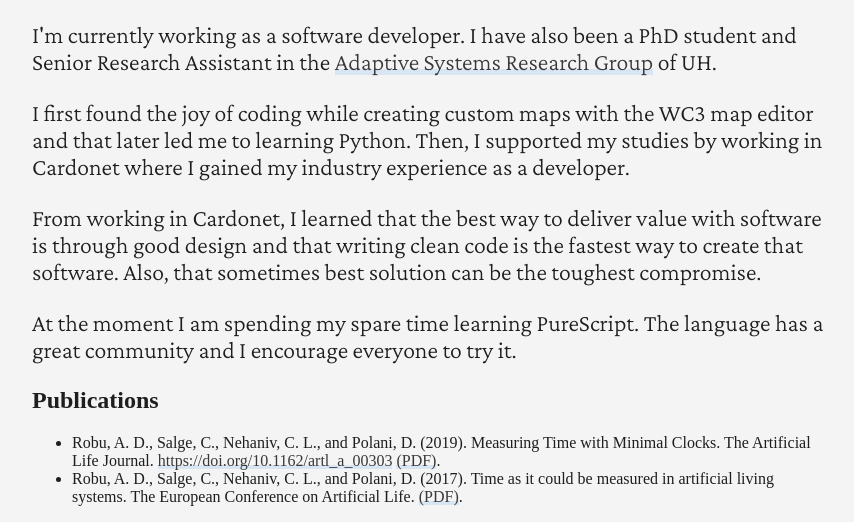
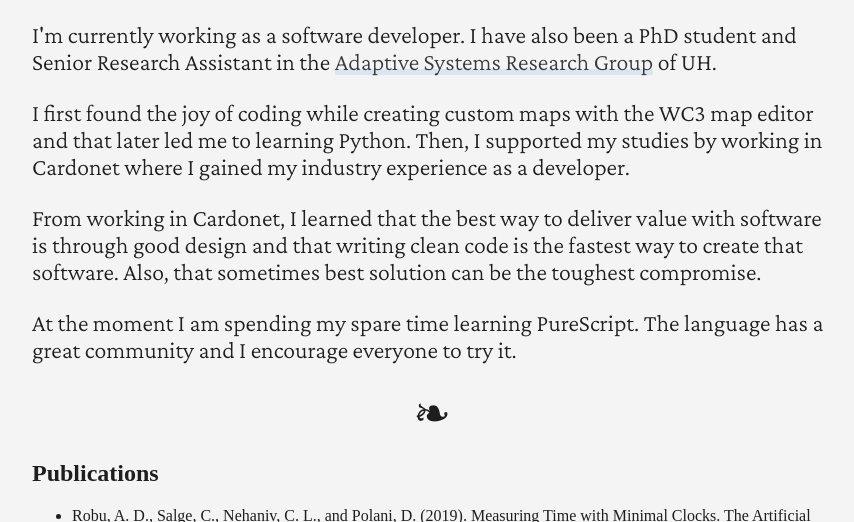
Before and after one commit to a-robu/andreirobu.uk, a plain HTML site: page index.html in a window 1280 px wide. Shown: the part 256-778 px from the top of the page, without its empty margins (208-1062 px from the left). Drawn offline with nearby package versions, Linux system fonts and the light colour scheme.

Commit message:
add another fleuron

```diff
--- a/index.html
+++ b/index.html
@@ -113,6 +113,8 @@
             language has a great community and I encourage everyone to try it.
         </p>
 
+        <div class="fleuron">❧</div>
+
         <h2>Publications</h2>
         <ul>
             <li>Robu, A. D., Salge, C., Nehaniv, C. L., and Polani, D. (2019).
```
